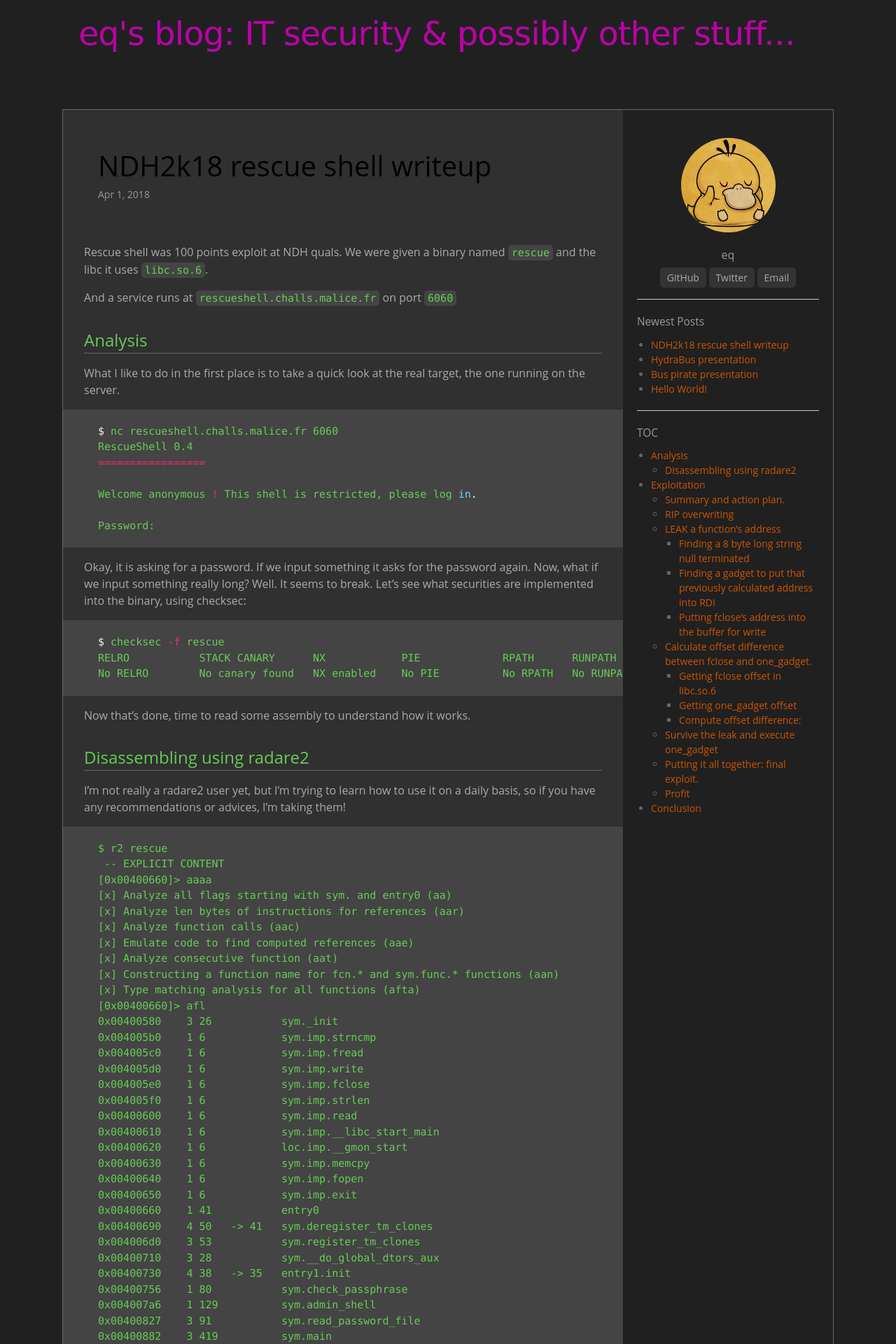
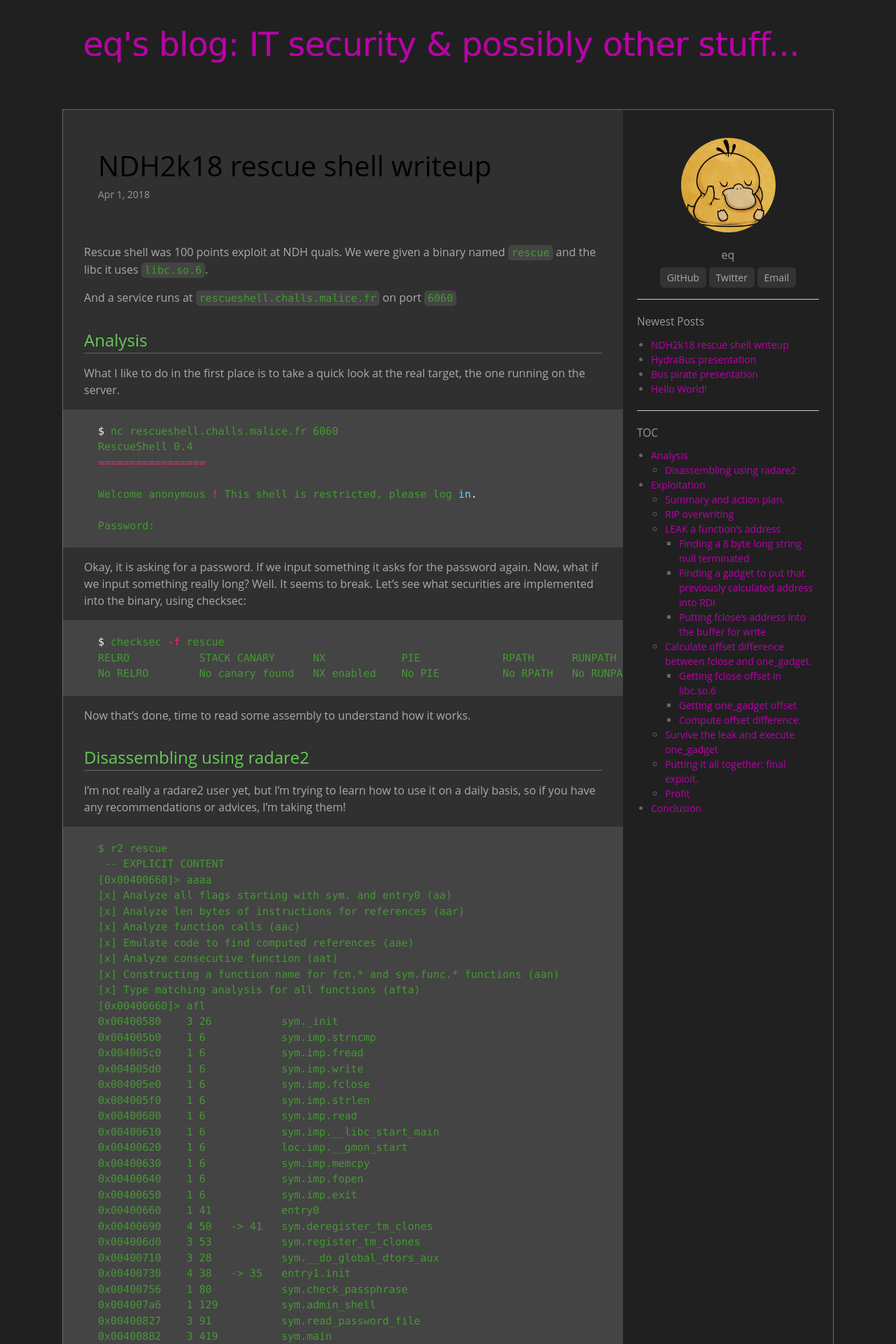
Before and after one commit to entropyqueen/entropyQueen.github.io, a Jekyll site: the page built from _posts/2018-04-01-NDH2k18_rescue_shell_writeup.md, in a window 1280 px wide. Shown: the top 1920 px of the page at 70% size. Built offline with Jekyll 4.4.1, drawn with Linux system fonts in a browser that asks for light colours; comment, search, counter and statistics services are not loaded.

Commit message:
update css

```diff
--- a/_sass/_base.scss
+++ b/_sass/_base.scss
@@ -11,11 +11,11 @@ body {
 }
 a {
 	text-decoration: none;
-	color: #c50;
+	color: #b0a;
 }
 a:hover, a:focus {
 	text-decoration:underline;
-	color: #965;
+	color: #959;
 }
 blockquote {
 	background: #FFF;
@@ -28,7 +28,7 @@ code,pre {
 	font-size: $code-font-size;
 }
 code {
-	color: #6c5;
+	color: #493;
 	background-color: #444;
 	padding: 2px 5px;
 	border-radius: 5px;
@@ -38,7 +38,7 @@ pre {
 	padding: 20px 50px;
 }
 pre, pre code {
-	color: #6c5;
+	color: #493;
 	background-color: #444;
 }
 pre code {
```
Also changed, not shown: images/banner.png.
